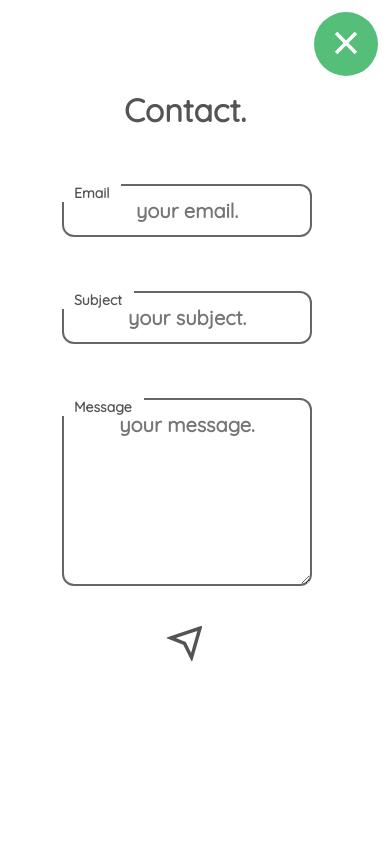
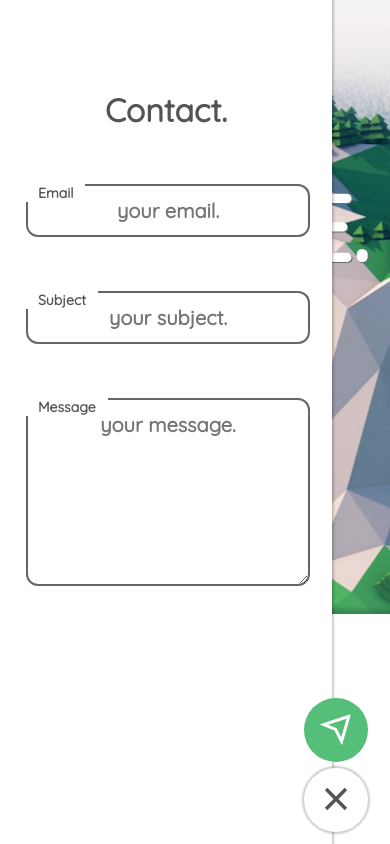
Before and after one commit to wojciechkubiak/www, a Next.js app: page / in a window 390 px wide. Both pictures are taken after a click on the button 346 px from the left and 800 px from the top of the page. Shown: the top 844 px of the page. Built offline with nearby package versions, Linux system fonts and the light colour scheme.

Commit message:
Contact form

```diff
--- a/containers/contact.jsx
+++ b/containers/contact.jsx
@@ -15,16 +15,14 @@ const Contact = (props) => {
   const [isShortContent, setIsShortContent] = useState(true);
   const [isInitial, setIsInitial] = useState(true);
 
-  const clickHandler = () => {
-    if (!isClicked) return <RiSendPlaneLine size={42} />;
+  const validation = (mail) => {
+    if (mail.length < 5) return false;
 
-    return <ClipLoader size={60} />;
-  };
-
-  const validation = (mail) => {
     const re =
       /^(([^<>()[\]\\.,;:\s@"]+(\.[^<>()[\]\\.,;:\s@"]+)*)|(".+"))@((\[[0-9]{1,3}\.[0-9]{1,3}\.[0-9]{1,3}\.[0-9]{1,3}\])|(([a-zA-Z\-0-9]+\.)+[a-zA-Z]{2,}))$/;
-    return re.test(String(mail).toLowerCase());
+
+    const check = re.test(String(mail).toLowerCase());
+    return check;
   };
 
   const clearData = () => {
@@ -34,7 +32,7 @@ const Contact = (props) => {
   };
 
   const checkData = async () => {
-    setWrongEmail(email.length < 5 || validation(email));
+    setWrongEmail(!validation(email));
     setIsShortSubcject(subject.length < 5);
     setIsShortContent(content.length < 10);
 
@@ -126,17 +124,17 @@ const Contact = (props) => {
               />
             </div>
           </div>
-          <div className="message-send">
-            <button
-              type="submit"
-              className="message-send-btn"
-              onClick={(event) => sendEmail(event)}
-              disabled={isClicked}
-            >
-              {clickHandler()}
-            </button>
-          </div>
         </form>
+      )}
+      {props.showForm && (
+        <button
+          className="message-send-btn"
+          onClick={(event) => sendEmail(event)}
+          disabled={isClicked}
+        >
+          {isClicked && <ClipLoader size={36} />}
+          {!isClicked && <RiSendPlaneLine size={36} />}
+        </button>
       )}
       <MessageIcon setShowForm={props.handleShowForm} isForm={props.showForm} />
     </>
--- a/pages/_app.js
+++ b/pages/_app.js
@@ -7,7 +7,7 @@ export default function MyApp({ Component, pageProps }) {
     <>
       <Head>
         <link rel="shortcut icon" href="/favicon.ico" />
-        <title>Wojciech Kubiak | Site</title>
+        <title>Wojciech Kubiak - Site</title>
       </Head>
       <Component {...pageProps} />
     </>
--- a/styles.css
+++ b/styles.css
@@ -38,15 +38,16 @@ textarea {
 input:focus,
 textarea:focus {
   outline: none !important;
-  border: 2px solid #3e8a3b;
+  border: 2px solid #4e8f4c;
 }
 
 textarea {
   height: 160px;
+  margin-bottom: 20px;
 }
 
 .input-error {
-  border: 2px solid #8a3b3b !important;
+  border: 2px solid #db6f6f !important;
 }
 
 .wrapper {
@@ -144,7 +145,6 @@ textarea {
   font-weight: lighter;
   letter-spacing: 2px;
   left: 12px;
-  top: 0px;
   top: 50%;
   transform: translateY(-50%);
 }
@@ -159,13 +159,36 @@ textarea {
   border: none !important;
   border-radius: 50%;
   transition: 300ms;
+  z-index: 2200;
+}
+
+.message-send-btn {
+  width: 64px;
+  height: 64px;
+  position: fixed;
+  bottom: 82px;
+  right: 12px;
+  background-color: #55be78;
+  border: none !important;
+  border-radius: 50%;
+  transition: 300ms;
+  z-index: 2200;
+}
+
+.message-send-btn > svg {
+  color: white;
+}
+
+.message-send-btn > span {
+  border-color: white;
+  border-bottom-color: transparent;
 }
 
 .message-btn > svg {
   color: white;
 }
 
-.message-btn:hover {
+.message-btn:hover, .message-send-btn:hover {
   background-color: #4e8661;
 }
 
@@ -177,6 +200,7 @@ textarea {
   width: 600px;
   right: 50px;
   bottom: 50px;
+  z-index: 2000;
 }
 
 .message-form > button {
@@ -222,26 +246,6 @@ textarea {
   height: 120px;
 }
 
-.message-send-btn {
-  position: absolute;
-  margin-top: 32px;
-  background-color: white;
-  border: none !important;
-  outline: none !important;
-  box-shadow: none !important;
-  left: 50%;
-  transform: translateX(-50%);
-}
-
-.message-send-btn > svg {
-  color: rgba(0, 0, 0, 0.67);
-}
-
-.message-send-btn > span {
-  border-color: rgba(0, 0, 0, 0.67);
-  border-bottom-color: transparent;
-}
-
 .message-label {
   position: absolute;
   margin: 0 !important;
@@ -249,6 +253,21 @@ textarea {
   padding-left: 12px;
   padding-right: 12px;
 }
+
+.message-btn-active {
+  background-color: white;
+  z-index: 2000;
+  box-shadow: 0 0 2px 2px rgba(0, 0, 0, 0.2);
+}
+
+.message-btn-active > svg {
+  color: rgba(0, 0, 0, 0.67);
+}
+
+.message-btn-active:hover {
+  background-color: #bbbbbb !important;
+}
+
 .home {
   padding-top: 100px;
   max-width: 100vw;
@@ -396,47 +415,12 @@ textarea {
   font-size: 18px;
 }
 
-@media only screen and (max-width: 700px) {
-  .landing-skills-subheader {
-    margin-bottom: 20px;
-  }
-}
-
-@media only screen and (max-width: 800px) {
-  .home {
-    background: url("./public/bgm.jpg") no-repeat;
-    background-size: 100%;
-  }
-
-  .navbar-dropdown-btns {
-    padding-left: 50px !important;
-    padding-right: 50px !important;
-  }
-
-  .lottie-container,
-  .lottie-container > div {
-    max-width: 100vw;
-    height: 360px;
-  }
-
-  .lottie-container > div > svg {
-    width: 80% !important;
-    height: 80% !important;
-    left: 50% !important;
-    top: 50% !important;
-    transform: translate3d(-50%, -50%, 0px) !important;
-    position: absolute !important;
-  }
-
-  .footer {
-    padding-top: 30px;
-    padding-bottom: 30px;
-  }
-
-  .message-input {
-    margin-left: 22px;
-    margin-right: 22px;
-    margin-top: 42px;
+@media only screen and (max-width: 1500px) {
+  .lottie-main:nth-child(2) {
+    border-left: none !important;
+    border-right: none !important;
+    padding-left: 0px !important;
+    padding-right: 0px !important;
   }
 }
 
@@ -451,22 +435,15 @@ textarea {
   }
 
   .message-form {
+    overflow: scroll;
     position: fixed;
     background-color: white;
     box-shadow: 0 0 2px 2px rgba(0, 0, 0, 0.2);
     width: 100%;
     height: 100vh;
-    right: 0;
+    left: 0;
     bottom: 0;
     z-index: 2000;
-  }
-
-  .message-btn-active {
-    position: fixed;
-    top: 12px !important;
-    right: 12px !important;
-    z-index: 2100;
-    transition: 300ms all;
   }
 
   .message-form > h1 {
@@ -515,13 +492,71 @@ textarea {
     padding-top: 12px;
     padding-bottom: 12px;
   }
+
+  .message-btn,
+  .message-send-btn {
+    left: 90%
+  }
 }
 
-@media only screen and (max-width: 1500px) {
-  .lottie-main:nth-child(2) {
-    border-left: none !important;
-    border-right: none !important;
-    padding-left: 0px !important;
-    padding-right: 0px !important;
+@media only screen and (max-width: 800px) {
+  .home {
+    background: url("./public/bgm.jpg") no-repeat;
+    background-size: 100%;
+  }
+
+  .navbar-dropdown-btns {
+    padding-left: 50px !important;
+    padding-right: 50px !important;
+  }
+
+  .lottie-container,
+  .lottie-container > div {
+    max-width: 100vw;
+    height: 360px;
+  }
+
+  .lottie-container > div > svg {
+    width: 80% !important;
+    height: 80% !important;
+    left: 50% !important;
+    top: 50% !important;
+    transform: translate3d(-50%, -50%, 0px) !important;
+    position: absolute !important;
+  }
+
+  .footer {
+    padding-top: 30px;
+    padding-bottom: 30px;
+  }
+
+  .message-input {
+    margin-left: 16px;
+    margin-right: 16px;
+    margin-top: 42px;
+  }
+
+  .message-form {
+    width: 80% !important;
+  }
+
+  .message-btn,
+  .message-send-btn {
+    left: 78%
+  }
+
+  .message-btn:hover, .message-send-btn:hover {
+    background-color: #4e8661 !important;
+  }
+
+  .message-btn-active:hover {
+    background-color: white !important;
+  }
+
+}
+
+@media only screen and (max-width: 700px) {
+  .landing-skills-subheader {
+    margin-bottom: 20px;
   }
 }
```
